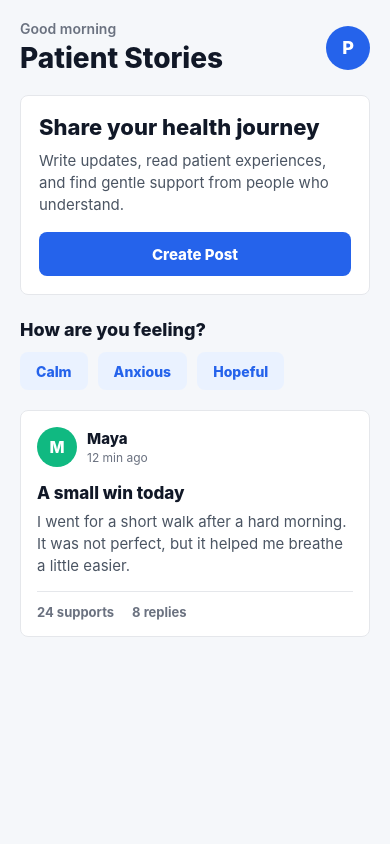
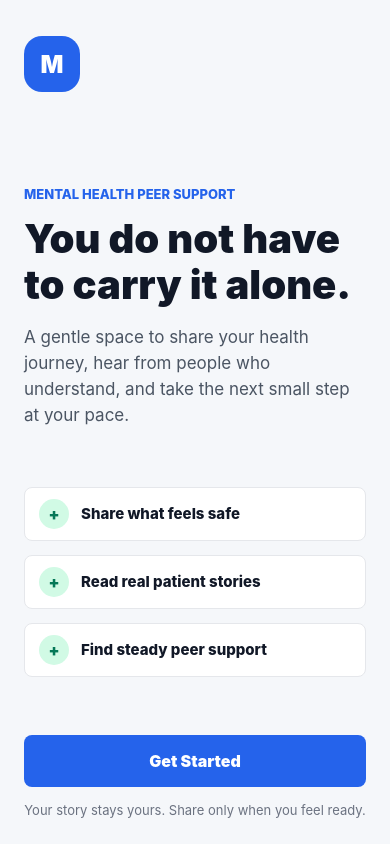
Before and after one commit to nimnadee-203/Mental-Health-Peer-Support-App, a React Native app: screen / in a window 390 px wide. Built offline with nearby package versions, Linux system fonts and the light colour scheme.

Commit message:
update homescreen

```diff
--- a/App.tsx
+++ b/App.tsx
@@ -1,15 +1,21 @@
-import React from 'react';
+import React, { useState } from 'react';
 import { StatusBar, useColorScheme } from 'react-native';
 import { SafeAreaProvider } from 'react-native-safe-area-context';
 import HomeScreen from './src/screens/HomeScreen';
+import WelcomeScreen from './src/screens/WelcomeScreen';
 
 function App() {
   const isDarkMode = useColorScheme() === 'dark';
+  const [hasStarted, setHasStarted] = useState(false);
 
   return (
     <SafeAreaProvider>
       <StatusBar barStyle={isDarkMode ? 'light-content' : 'dark-content'} />
-      <HomeScreen />
+      {hasStarted ? (
+        <HomeScreen />
+      ) : (
+        <WelcomeScreen onGetStarted={() => setHasStarted(true)} />
+      )}
     </SafeAreaProvider>
   );
 }
--- /dev/null
+++ b/src/screens/WelcomeScreen.tsx
@@ -0,0 +1,173 @@
+import React from 'react';
+import {
+  Pressable,
+  SafeAreaView,
+  StyleSheet,
+  Text,
+  View,
+} from 'react-native';
+
+type WelcomeScreenProps = {
+  onGetStarted: () => void;
+};
+
+const supportPoints = [
+  'Share what feels safe',
+  'Read real patient stories',
+  'Find steady peer support',
+];
+
+function WelcomeScreen({ onGetStarted }: WelcomeScreenProps) {
+  return (
+    <SafeAreaView style={styles.screen}>
+      <View style={styles.content}>
+        <View style={styles.brandMark}>
+          <Text style={styles.brandMarkText}>M</Text>
+        </View>
+
+        <View style={styles.hero}>
+          <Text style={styles.eyebrow}>Mental Health Peer Support</Text>
+          <Text style={styles.title}>You do not have to carry it alone.</Text>
+          <Text style={styles.subtitle}>
+            A gentle space to share your health journey, hear from people who
+            understand, and take the next small step at your pace.
+          </Text>
+        </View>
+
+        <View style={styles.supportList}>
+          {supportPoints.map(point => (
+            <View key={point} style={styles.supportItem}>
+              <View style={styles.checkCircle}>
+                <Text style={styles.checkText}>+</Text>
+              </View>
+              <Text style={styles.supportText}>{point}</Text>
+            </View>
+          ))}
+        </View>
+
+        <View style={styles.footer}>
+          <Pressable
+            accessibilityRole="button"
+            style={({ pressed }) => [
+              styles.primaryButton,
+              pressed && styles.primaryButtonPressed,
+            ]}
+            onPress={onGetStarted}
+          >
+            <Text style={styles.primaryButtonText}>Get Started</Text>
+          </Pressable>
+          <Text style={styles.disclaimer}>
+            Your story stays yours. Share only when you feel ready.
+          </Text>
+        </View>
+      </View>
+    </SafeAreaView>
+  );
+}
+
+const styles = StyleSheet.create({
+  screen: {
+    flex: 1,
+    backgroundColor: '#F5F7FA',
+  },
+  content: {
+    flex: 1,
+    padding: 24,
+    justifyContent: 'space-between',
+  },
+  brandMark: {
+    width: 56,
+    height: 56,
+    borderRadius: 18,
+    backgroundColor: '#2563EB',
+    alignItems: 'center',
+    justifyContent: 'center',
+    marginTop: 12,
+  },
+  brandMarkText: {
+    color: '#FFFFFF',
+    fontSize: 24,
+    fontWeight: '900',
+  },
+  hero: {
+    marginTop: 36,
+  },
+  eyebrow: {
+    color: '#2563EB',
+    fontSize: 13,
+    fontWeight: '800',
+    textTransform: 'uppercase',
+  },
+  title: {
+    color: '#111827',
+    fontSize: 40,
+    fontWeight: '900',
+    lineHeight: 46,
+    marginTop: 14,
+  },
+  subtitle: {
+    color: '#4B5563',
+    fontSize: 17,
+    lineHeight: 26,
+    marginTop: 16,
+  },
+  supportList: {
+    gap: 14,
+  },
+  supportItem: {
+    minHeight: 54,
+    flexDirection: 'row',
+    alignItems: 'center',
+    backgroundColor: '#FFFFFF',
+    borderRadius: 8,
+    borderWidth: 1,
+    borderColor: '#E5E7EB',
+    paddingHorizontal: 14,
+  },
+  checkCircle: {
+    width: 30,
+    height: 30,
+    borderRadius: 15,
+    backgroundColor: '#D1FAE5',
+    alignItems: 'center',
+    justifyContent: 'center',
+    marginRight: 12,
+  },
+  checkText: {
+    color: '#047857',
+    fontSize: 16,
+    fontWeight: '900',
+  },
+  supportText: {
+    flex: 1,
+    color: '#111827',
+    fontSize: 15,
+    fontWeight: '800',
+  },
+  footer: {
+    gap: 14,
+  },
+  primaryButton: {
+    height: 52,
+    borderRadius: 8,
+    backgroundColor: '#2563EB',
+    alignItems: 'center',
+    justifyContent: 'center',
+  },
+  primaryButtonPressed: {
+    backgroundColor: '#1D4ED8',
+  },
+  primaryButtonText: {
+    color: '#FFFFFF',
+    fontSize: 16,
+    fontWeight: '900',
+  },
+  disclaimer: {
+    color: '#6B7280',
+    fontSize: 13,
+    lineHeight: 19,
+    textAlign: 'center',
+  },
+});
+
+export default WelcomeScreen;
```
